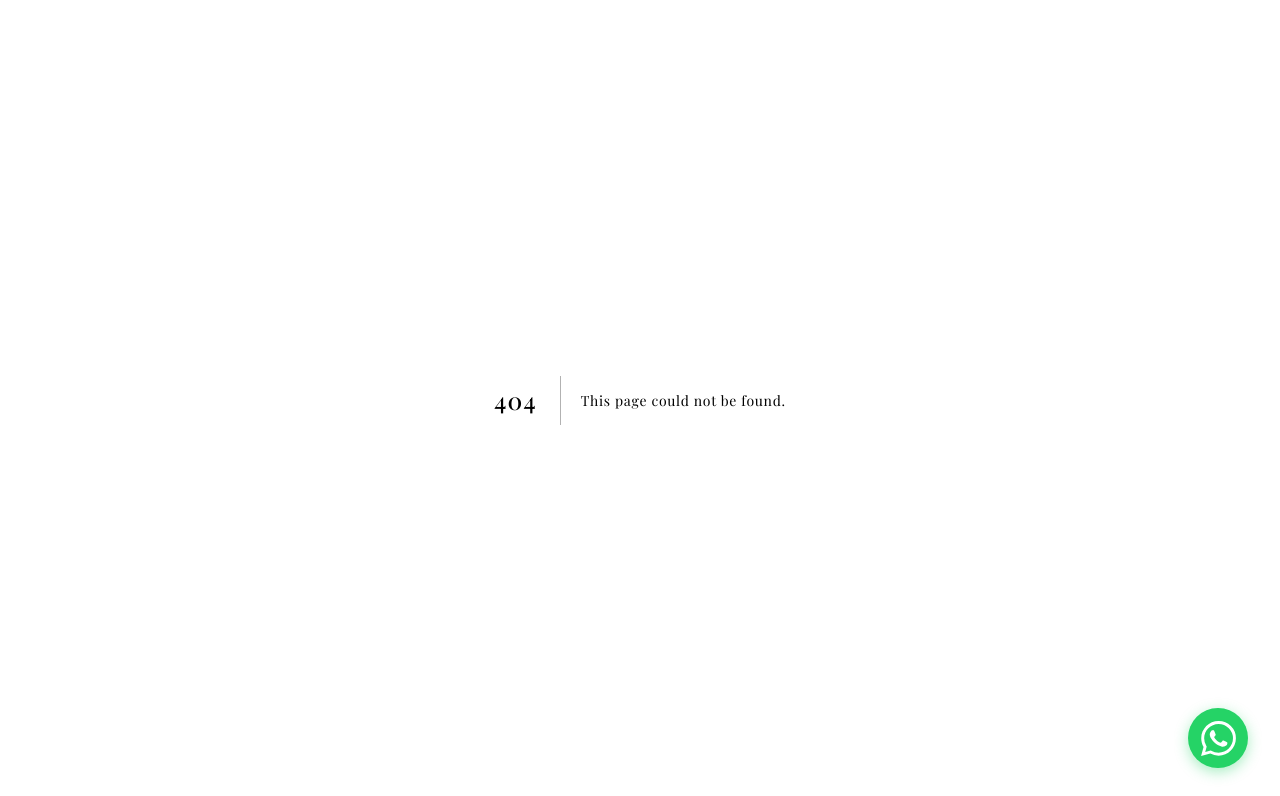
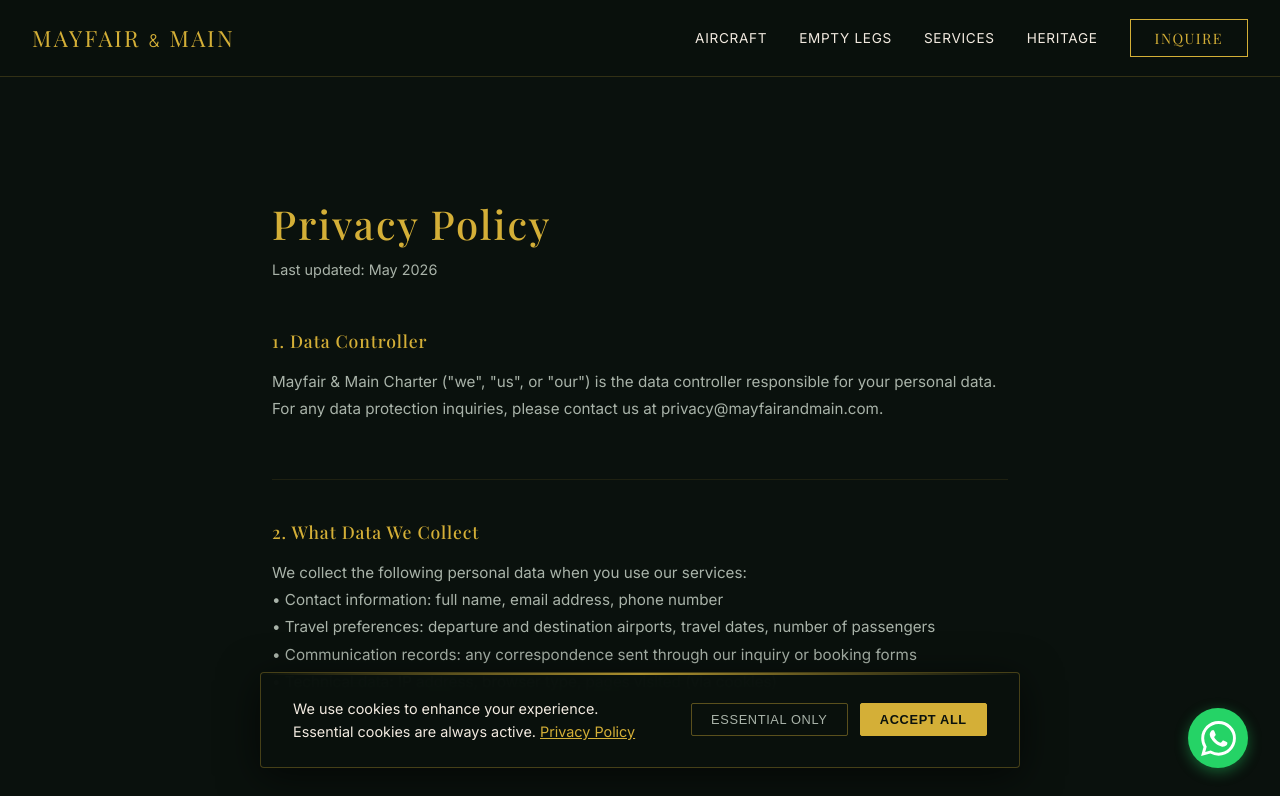
Before and after one commit to boroclean/mayfairmain, a Next.js app: page /privacy in a window 1280 px wide. Before the commit this address had no page. Shown: the top 796 px of the page. Built offline with nearby package versions, Linux system fonts and the light colour scheme.

Commit message:
feat: add GDPR privacy policy page and cookie consent banner

```diff
--- a/src/app/layout.tsx
+++ b/src/app/layout.tsx
@@ -1,6 +1,7 @@
 import type { Metadata } from "next";
 import { Playfair_Display, Inter } from "next/font/google";
 import "./globals.css";
+import CookieBanner from "@/components/CookieBanner";
 
 const playfair = Playfair_Display({
   variable: "--font-playfair",
@@ -27,6 +28,7 @@ export default function RootLayout({
     <html lang="en" className={`${playfair.variable} ${inter.variable}`}>
       <body>
         {children}
+        <CookieBanner />
         <a href="https://wa.me/36706296818?text=Hello,%20I%20would%20like%20to%20inquire%20about%20a%20charter%20flight." target="_blank" rel="noopener noreferrer" className="whatsapp-btn">
           <svg viewBox="0 0 24 24" xmlns="http://www.w3.org/2000/svg">
             <path d="M17.472 14.382c-.297-.149-1.758-.867-2.03-.967-.273-.099-.471-.148-.67.15-.197.297-.767.966-.94 1.164-.173.199-.347.223-.644.075-.297-.15-1.255-.463-2.39-1.475-.883-.788-1.48-1.761-1.653-2.059-.173-.297-.018-.458.13-.606.134-.133.298-.347.446-.52.149-.174.198-.298.298-.497.099-.198.05-.371-.025-.52-.075-.149-.669-1.612-.916-2.207-.242-.579-.487-.5-.669-.51-.173-.008-.371-.01-.57-.01-.198 0-.52.074-.792.372-.272.297-1.04 1.016-1.04 2.479 0 1.462 1.065 2.875 1.213 3.074.149.198 2.096 3.2 5.077 4.487.709.306 1.262.489 1.694.625.712.227 1.36.195 1.871.118.571-.085 1.758-.719 2.006-1.413.248-.694.248-1.289.173-1.413-.074-.124-.272-.198-.57-.347m-5.421 7.403h-.004a9.87 9.87 0 01-5.031-1.378l-.361-.214-3.741.982.998-3.648-.235-.374a9.86 9.86 0 01-1.51-5.26c.001-5.45 4.436-9.884 9.888-9.884 2.64 0 5.122 1.03 6.988 2.898a9.825 9.825 0 012.893 6.994c-.003 5.45-4.437 9.884-9.885 9.884m8.413-18.297A11.815 11.815 0 0012.05 0C5.495 0 .16 5.335.157 11.892c0 2.096.547 4.142 1.588 5.945L.057 24l6.305-1.654a11.882 11.882 0 005.683 1.448h.005c6.554 0 11.89-5.335 11.893-11.893a11.821 11.821 0 00-3.48-8.413Z"/>
--- /dev/null
+++ b/src/app/privacy/page.tsx
@@ -0,0 +1,118 @@
+import Navbar from "@/components/Navbar";
+
+export const metadata = {
+  title: "Privacy Policy | Mayfair & Main",
+  description: "Privacy Policy and Data Protection Information for Mayfair & Main Charter Services.",
+};
+
+export default function PrivacyPage() {
+  return (
+    <main style={{ minHeight: "100vh", background: "var(--bg-primary)" }}>
+      <Navbar isTransparent={false} />
+
+      <section style={{ maxWidth: "800px", margin: "0 auto", padding: "8rem 2rem 6rem" }}>
+        <h1 style={{ color: "var(--accent-gold)", fontFamily: "var(--font-heading)", fontSize: "2.5rem", marginBottom: "0.5rem" }}>
+          Privacy Policy
+        </h1>
+        <p style={{ color: "var(--text-secondary)", marginBottom: "3rem", fontSize: "0.9rem" }}>
+          Last updated: May 2026
+        </p>
+
+        {[
+          {
+            title: "1. Data Controller",
+            content: `Mayfair & Main Charter ("we", "us", or "our") is the data controller responsible for your personal data. For any data protection inquiries, please contact us at privacy@mayfairandmain.com.`
+          },
+          {
+            title: "2. What Data We Collect",
+            content: `We collect the following personal data when you use our services:
+• Contact information: full name, email address, phone number
+• Travel preferences: departure and destination airports, travel dates, number of passengers
+• Communication records: any correspondence sent through our inquiry or booking forms
+• Technical data: IP address, browser type, pages visited (via cookies)`
+          },
+          {
+            title: "3. Legal Basis for Processing",
+            content: `We process your personal data on the following legal bases under GDPR Article 6:
+• Contractual necessity: to provide charter brokerage services you have requested
+• Legitimate interests: to improve our services and communicate relevant offers
+• Legal obligation: to comply with applicable aviation and financial regulations
+• Consent: for marketing communications and non-essential cookies`
+          },
+          {
+            title: "4. How We Use Your Data",
+            content: `Your personal data is used to:
+• Process charter flight inquiries and bookings
+• Communicate flight details, quotes, and confirmations
+• Send service-related notifications
+• Comply with legal and regulatory requirements
+• Improve our website and services`
+          },
+          {
+            title: "5. Data Sharing",
+            content: `We share your data only where necessary:
+• Charter operators: to fulfil your booking, relevant flight details are shared with the operating airline
+• Service providers: Supabase (database), Resend (email delivery), Vercel (hosting) — all GDPR compliant
+• Legal authorities: when required by law
+
+We do not sell your personal data to third parties.`
+          },
+          {
+            title: "6. Data Retention",
+            content: `We retain your personal data for:
+• Inquiry data: 12 months from the date of inquiry
+• Booking data: 7 years (for accounting and legal compliance)
+• Marketing data: until you withdraw consent
+
+You may request deletion of your data at any time, subject to legal retention obligations.`
+          },
+          {
+            title: "7. Your Rights",
+            content: `Under GDPR, you have the right to:
+• Access: request a copy of the data we hold about you
+• Rectification: correct any inaccurate or incomplete data
+• Erasure: request deletion of your data ("right to be forgotten")
+• Restriction: limit how we process your data
+• Portability: receive your data in a machine-readable format
+• Objection: object to processing based on legitimate interests
+• Withdraw consent: at any time for consent-based processing
+
+To exercise any of these rights, contact us at privacy@mayfairandmain.com. You also have the right to lodge a complaint with your national data protection authority (in Hungary: NAIH — naih.hu).`
+          },
+          {
+            title: "8. Cookies",
+            content: `We use the following types of cookies:
+• Essential cookies: required for the website to function (no consent needed)
+• Analytics cookies: help us understand how visitors use our site (consent required)
+
+You can manage your cookie preferences at any time using the cookie settings banner on our website. For more information, see our Cookie Policy section below.`
+          },
+          {
+            title: "9. Security",
+            content: `We implement appropriate technical and organisational measures to protect your personal data against unauthorised access, loss, or disclosure. Our data is stored on EU-compliant infrastructure (Supabase, hosted on AWS EU regions).`
+          },
+          {
+            title: "10. Changes to This Policy",
+            content: `We may update this Privacy Policy from time to time. The date at the top of this page reflects the most recent revision. Continued use of our services after changes constitutes acceptance of the updated policy.`
+          },
+          {
+            title: "11. Contact",
+            content: `For any privacy-related questions or to exercise your rights:
+Email: privacy@mayfairandmain.com
+Company: Mayfair & Main Charter
+Website: mayfairandmain.com`
+          }
+        ].map((section, i) => (
+          <div key={i} style={{ marginBottom: "2.5rem", borderBottom: "1px solid rgba(212,175,55,0.1)", paddingBottom: "2.5rem" }}>
+            <h2 style={{ color: "var(--accent-gold)", fontSize: "1.1rem", marginBottom: "1rem", fontFamily: "var(--font-heading)" }}>
+              {section.title}
+            </h2>
+            <p style={{ color: "var(--text-secondary)", lineHeight: 1.8, whiteSpace: "pre-line", fontSize: "0.95rem" }}>
+              {section.content}
+            </p>
+          </div>
+        ))}
+      </section>
+    </main>
+  );
+}
--- /dev/null
+++ b/src/components/CookieBanner.tsx
@@ -0,0 +1,119 @@
+"use client";
+
+import { useState, useEffect } from "react";
+import Link from "next/link";
+
+export default function CookieBanner() {
+  const [visible, setVisible] = useState(false);
+
+  useEffect(() => {
+    const consent = localStorage.getItem("cookie-consent");
+    if (!consent) {
+      // Small delay so it doesn't flash on first render
+      setTimeout(() => setVisible(true), 800);
+    }
+  }, []);
+
+  const acceptAll = () => {
+    localStorage.setItem("cookie-consent", "all");
+    setVisible(false);
+  };
+
+  const acceptEssential = () => {
+    localStorage.setItem("cookie-consent", "essential");
+    setVisible(false);
+  };
+
+  if (!visible) return null;
+
+  return (
+    <div style={{
+      position: "fixed",
+      bottom: "2rem",
+      left: "50%",
+      transform: "translateX(-50%)",
+      width: "calc(100% - 4rem)",
+      maxWidth: "760px",
+      background: "rgba(10, 17, 13, 0.97)",
+      border: "1px solid rgba(212, 175, 55, 0.3)",
+      borderRadius: "4px",
+      padding: "1.5rem 2rem",
+      zIndex: 9999,
+      backdropFilter: "blur(16px)",
+      boxShadow: "0 8px 40px rgba(0,0,0,0.6)",
+      display: "flex",
+      alignItems: "center",
+      gap: "2rem",
+      flexWrap: "wrap",
+      animation: "slideUp 0.4s ease",
+    }}>
+      <style>{`
+        @keyframes slideUp {
+          from { opacity: 0; transform: translateX(-50%) translateY(20px); }
+          to   { opacity: 1; transform: translateX(-50%) translateY(0); }
+        }
+      `}</style>
+
+      {/* Gold accent bar */}
+      <div style={{
+        position: "absolute",
+        top: 0,
+        left: 0,
+        right: 0,
+        height: "2px",
+        background: "linear-gradient(90deg, transparent, rgba(212,175,55,0.8), transparent)"
+      }} />
+
+      <div style={{ flex: 1, minWidth: "240px" }}>
+        <p style={{ color: "var(--text-primary)", fontSize: "0.9rem", margin: 0, lineHeight: 1.6 }}>
+          We use cookies to enhance your experience. Essential cookies are always active.{" "}
+          <Link href="/privacy" style={{ color: "var(--accent-gold)", textDecoration: "underline" }}>
+            Privacy Policy
+          </Link>
+        </p>
+      </div>
+
+      <div style={{ display: "flex", gap: "0.75rem", flexShrink: 0 }}>
+        <button
+          onClick={acceptEssential}
+          style={{
+            background: "transparent",
+            border: "1px solid rgba(212,175,55,0.4)",
+            color: "var(--text-secondary)",
+            padding: "0.5rem 1.2rem",
+            fontSize: "0.8rem",
+            cursor: "pointer",
+            letterSpacing: "0.05em",
+            textTransform: "uppercase",
+            transition: "all 0.2s",
+            borderRadius: "2px",
+          }}
+          onMouseEnter={e => (e.currentTarget.style.borderColor = "rgba(212,175,55,0.8)")}
+          onMouseLeave={e => (e.currentTarget.style.borderColor = "rgba(212,175,55,0.4)")}
+        >
+          Essential Only
+        </button>
+        <button
+          onClick={acceptAll}
+          style={{
+            background: "var(--accent-gold)",
+            border: "1px solid var(--accent-gold)",
+            color: "#0a110d",
+            padding: "0.5rem 1.2rem",
+            fontSize: "0.8rem",
+            fontWeight: 600,
+            cursor: "pointer",
+            letterSpacing: "0.05em",
+            textTransform: "uppercase",
+            transition: "all 0.2s",
+            borderRadius: "2px",
+          }}
+          onMouseEnter={e => (e.currentTarget.style.opacity = "0.85")}
+          onMouseLeave={e => (e.currentTarget.style.opacity = "1")}
+        >
+          Accept All
+        </button>
+      </div>
+    </div>
+  );
+}
```
